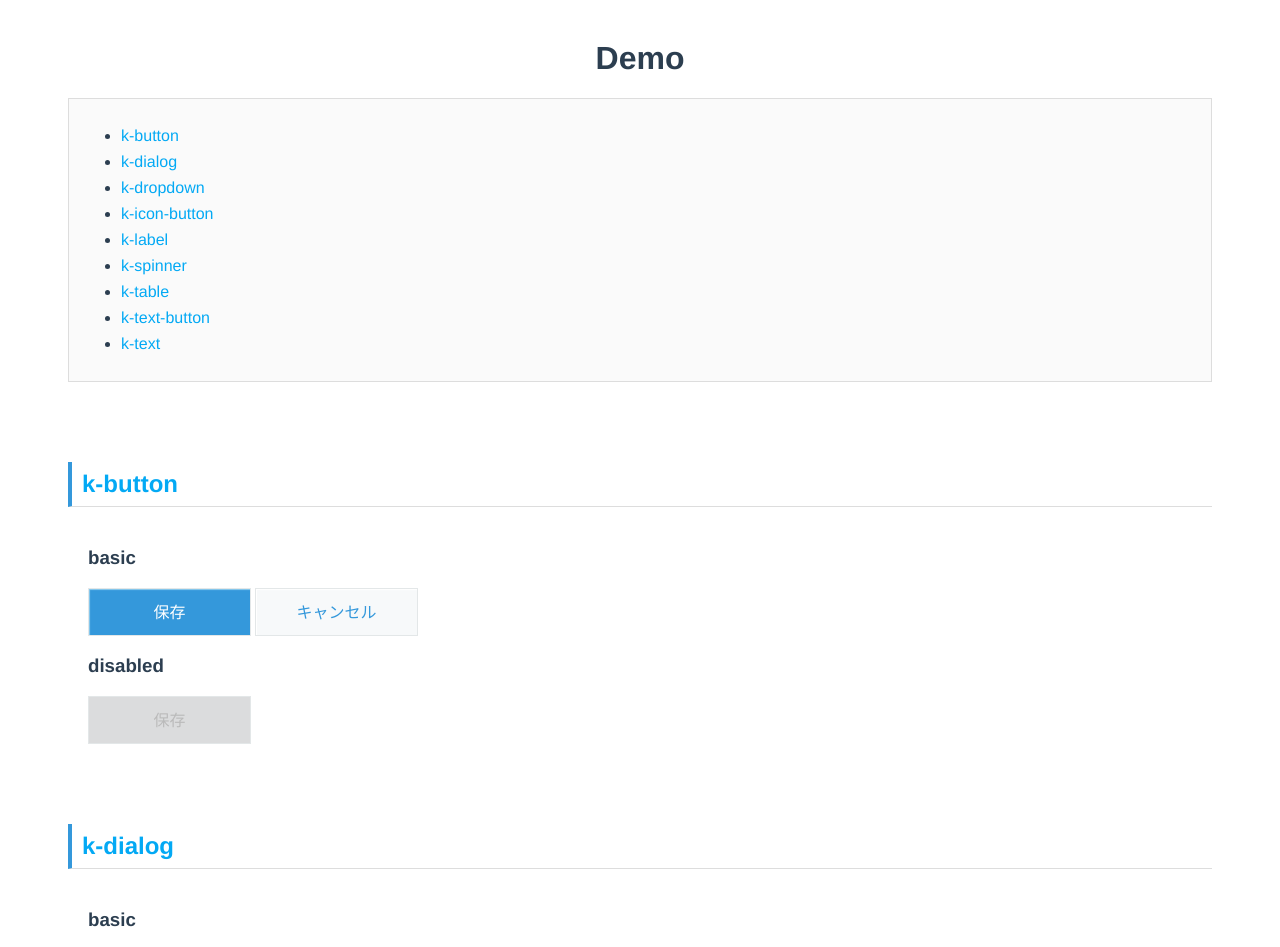
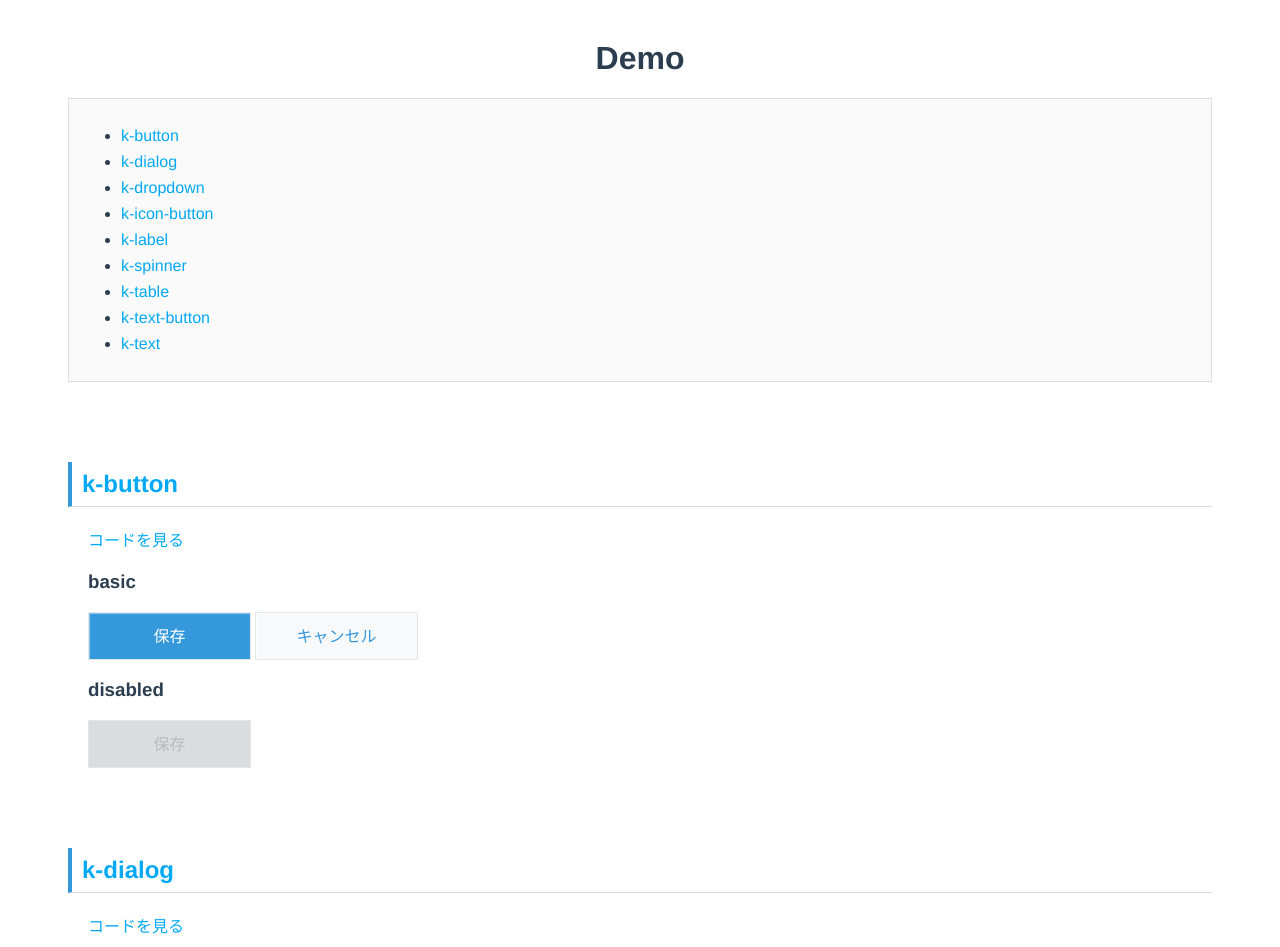
Before and after one commit to mid0111/kintone-vue-component, a Vue app: page / in a window 1280 px wide. Shown: the top 947 px of the page. Built offline with nearby package versions, Linux system fonts and the light colour scheme.

Commit message:
デモにコードのリンクを追加

```diff
--- a/package.json
+++ b/package.json
@@ -17,12 +17,14 @@
   "dependencies": {
     "@mdi/js": "^5.1.45",
     "core-js": "^3.6.4",
+    "lodash": "^4.14.154",
     "npm-run-all": "^4.1.5",
     "vue": "^2.6.11",
     "vue-class-component": "^7.2.3",
     "vue-property-decorator": "^8.4.1"
   },
   "devDependencies": {
+    "@types/lodash": "^4.14.154",
     "@typescript-eslint/eslint-plugin": "^2.26.0",
     "@typescript-eslint/parser": "^2.26.0",
     "@vue/cli-plugin-babel": "^4.3.0",
--- a/src/demo/ComponentTitle.vue
+++ b/src/demo/ComponentTitle.vue
@@ -1,17 +1,26 @@
 <template>
-  <div class="title-container">
-    <a :href="`#${title}`" class="title-link">
-      <h2 :id="title">{{ title }}</h2>
-    </a>
+  <div>
+    <div class="title-container">
+      <a :href="`#${title}`" class="title-link">
+        <h2 :id="title">{{ title }}</h2>
+      </a>
+    </div>
+    <a class="demo-link" :href="sourceLink" target="_blank">コードを見る</a>
   </div>
 </template>
 
 <script lang="ts">
+import { upperFirst, camelCase } from 'lodash';
 import { Component, Prop, Vue } from 'vue-property-decorator';
 
 @Component
 export default class KButton extends Vue {
   @Prop() private title!: string;
+
+  get sourceLink(): string {
+    const pascalCaseTitle = upperFirst(camelCase(this.title));
+    return `https://github.com/mid0111/kintone-vue-component/blob/master/src/demo/${pascalCaseTitle}Demo.vue`;
+  }
 }
 </script>
 
@@ -20,11 +29,15 @@ export default class KButton extends Vue {
   border-bottom: 1px solid #ddd;
   border-left: 4px solid #3498db;
   padding: 8px 10px;
-  margin-bottom: 40px;
+  margin-bottom: 20px;
   margin-top: 80px;
 }
 
 .title-link h2 {
   margin: 0;
 }
+
+.demo-link {
+  padding-left: 20px;
+}
 </style>
```
Also changed, not shown: 12 other files (tests, documents, lock files or other folders).
